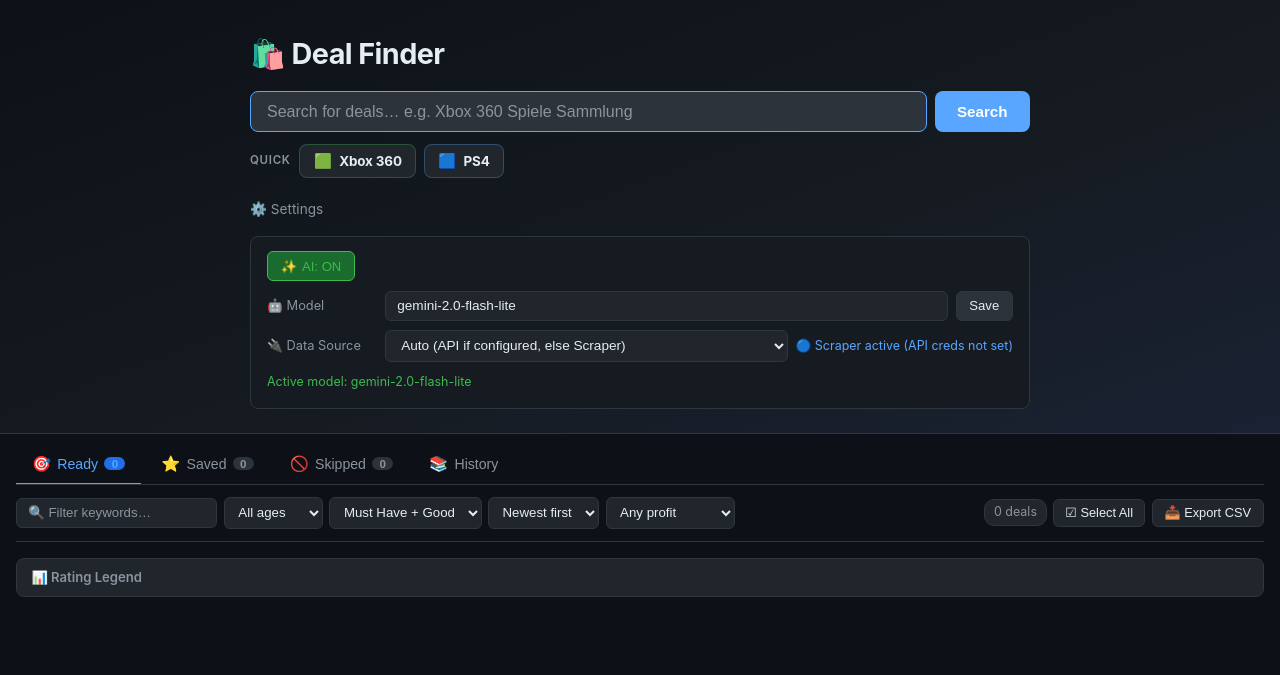
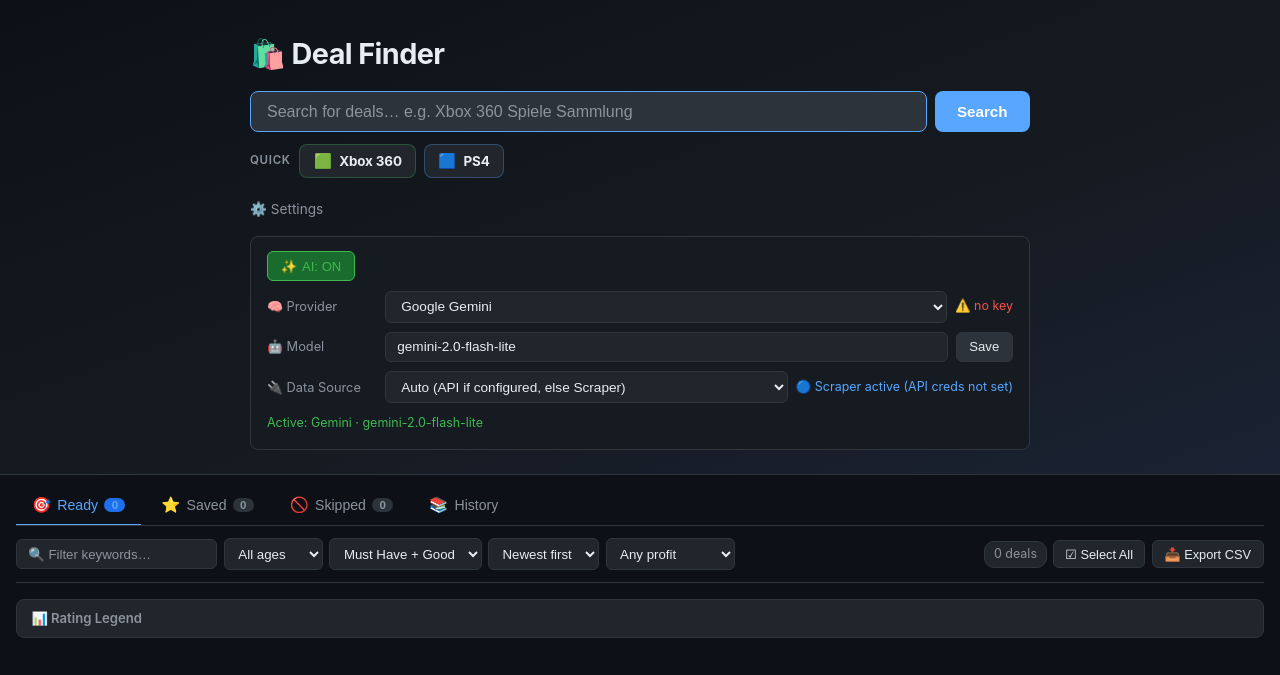
Before and after one commit to flavio-code-535345/ebay-scrapper, a Flask app: page / in a window 1280 px wide, after a click on "⚙️ Settings". Shown: the top 675 px of the page. Run offline with Flask 3, Linux system fonts and the light colour scheme; data that the repository does not hold is empty.

Commit message:
Add AI provider picker to Settings UI (Gemini / OpenRouter)

```diff
--- a/ai_providers/openai_provider.py
+++ b/ai_providers/openai_provider.py
@@ -48,7 +48,7 @@ class OpenAICompatAssessor(BaseAssessor):
         if early is not None:
             return early
         try:
-            text = self._chat(system=_SYSTEM_PROMPT, user=self._build_deal_text_prompt(deal))
+            text = self._chat(system=_SYSTEM_PROMPT, user=self._build_deal_text_prompt(deal, description_limit=400))
             assessment = self._parse_response(text)
             return self._finalize_assessment(deal, assessment)
         except Exception as exc:
@@ -84,6 +84,7 @@ class OpenAICompatAssessor(BaseAssessor):
                 {"role": "user", "content": user},
             ],
             "temperature": 0.2,
+            "max_tokens": 1024,
         }
         headers = {
             "Authorization": f"Bearer {self._api_key}",
--- a/app.py
+++ b/app.py
@@ -494,7 +494,10 @@ def get_settings():
     _, active_source = _resolve_engine(data_source_setting)
     return jsonify(
         {
-            "gemini_model": assessor.model_name,
+            "ai_provider": _db_ai_provider(),
+            "providers": list_providers(),
+            "gemini_model": get_assessor("gemini").model_name,
+            "ai_backend_model": get_assessor("openai").model_name,
             "ai_enabled": _db_ai_user_enabled(),
             "data_source": data_source_setting,
             "active_data_source": active_source,
@@ -549,6 +552,21 @@ def update_settings():
                 logger.info("Settings: gemini_model updated to %r", model)
             except ValueError as exc:
                 errors["gemini_model"] = str(exc)
+
+    if "ai_backend_model" in data:
+        model = str(data["ai_backend_model"]).strip()
+        if not model:
+            errors["ai_backend_model"] = "ai_backend_model must not be empty"
+        elif not _MODEL_NAME_RE.match(model):
+            errors["ai_backend_model"] = "ai_backend_model contains invalid characters"
+        else:
+            try:
+                get_assessor("openai").model_name = model
+                database.set_setting("ai_backend_model", model)
+                updated["ai_backend_model"] = model
+                logger.info("Settings: ai_backend_model updated to %r", model)
+            except ValueError as exc:
+                errors["ai_backend_model"] = str(exc)
 
     if "ai_enabled" in data:
         ai_enabled = data["ai_enabled"]
--- a/static/app.js
+++ b/static/app.js
@@ -231,6 +231,9 @@ document.addEventListener('DOMContentLoaded', () => {
     // Settings
     const saveModelBtn = document.getElementById('saveModelBtn');
     if (saveModelBtn) saveModelBtn.addEventListener('click', saveModelSettings);
+
+    const aiProviderSelect = document.getElementById('aiProviderSelect');
+    if (aiProviderSelect) aiProviderSelect.addEventListener('change', saveAiProvider);
 
     const aiToggleBtn = document.getElementById('aiToggleBtn');
     if (aiToggleBtn) aiToggleBtn.addEventListener('click', toggleAiEnabled);
@@ -1218,18 +1221,45 @@ async function loadModelSettings() {
         const response = await fetch('/api/settings');
         if (!response.ok) return;
         const data = await response.json();
-        const input  = document.getElementById('geminiModelInput');
-        const status = document.getElementById('modelStatus');
-        if (input && data.gemini_model) input.value = data.gemini_model;
-        if (status && data.gemini_model) {
-            status.textContent = `Active model: ${data.gemini_model}`;
-            status.className   = 'model-status model-status--active';
-        }
-        if (typeof data.ai_enabled === 'boolean') _setAiToggleState(data.ai_enabled);
-        _setDataSourceState(data.data_source, data.active_data_source, data.ebay_api_configured);
+        _applySettings(data);
     } catch (err) {
         console.warn('Failed to load model settings:', err);
     }
+}
+
+function _applySettings(data) {
+    const provider = data.ai_provider || 'gemini';
+    const model = provider === 'openai' ? data.ai_backend_model : data.gemini_model;
+
+    const provSel = document.getElementById('aiProviderSelect');
+    if (provSel) provSel.value = provider;
+
+    const input = document.getElementById('geminiModelInput');
+    if (input) {
+        input.value = model || '';
+        input.placeholder = provider === 'openai' ? 'e.g. openai/gpt-4o' : 'e.g. gemini-2.0-flash-lite';
+    }
+
+    const status = document.getElementById('modelStatus');
+    if (status && model) {
+        const label = provider === 'openai' ? 'OpenRouter' : 'Gemini';
+        status.textContent = `Active: ${label} · ${model}`;
+        status.className = 'model-status model-status--active';
+    }
+
+    _setProviderStatus(data);
+    if (typeof data.ai_enabled === 'boolean') _setAiToggleState(data.ai_enabled);
+    _setDataSourceState(data.data_source, data.active_data_source, data.ebay_api_configured);
+}
+
+function _setProviderStatus(data) {
+    const el = document.getElementById('aiProviderStatus');
+    if (!el) return;
+    const providers = Array.isArray(data.providers) ? data.providers : [];
+    const active = providers.find(p => p.id === (data.ai_provider || 'gemini'));
+    if (!active) { el.textContent = ''; return; }
+    el.textContent = active.configured ? '🟢 key set' : '⚠️ no key';
+    el.className = 'data-source-status' + (active.configured ? ' data-source-status--api' : ' data-source-status--error');
 }
 
 function _setAiToggleState(enabled) {
@@ -1333,19 +1363,24 @@ async function saveModelSettings() {
     status.textContent = '';
     status.className   = 'model-status';
 
+    const provider = document.getElementById('aiProviderSelect')?.value || 'gemini';
+    const body = provider === 'openai'
+        ? { ai_backend_model: model }
+        : { gemini_model: model };
+
     try {
         const response = await fetch('/api/settings', {
             method: 'POST',
             headers: { 'Content-Type': 'application/json' },
-            body: JSON.stringify({ gemini_model: model }),
+            body: JSON.stringify(body),
         });
         const data = await response.json();
         if (!response.ok) {
-            const msg = (data.errors && data.errors.gemini_model) || data.error || 'Failed to save.';
+            const msg = (data.errors && Object.values(data.errors)[0]) || data.error || 'Failed to save.';
             status.textContent = `⚠️ ${msg}`;
             status.className   = 'model-status model-status--error';
         } else {
-            status.textContent = `✅ Active model: ${data.gemini_model}`;
+            status.textContent = `✅ Active: ${data.gemini_model || data.ai_backend_model || model}`;
             status.className   = 'model-status model-status--active';
         }
     } catch (err) {
@@ -1354,6 +1389,29 @@ async function saveModelSettings() {
     } finally {
         btn.disabled    = false;
         btn.textContent = 'Save';
+    }
+}
+
+async function saveAiProvider() {
+    const sel = document.getElementById('aiProviderSelect');
+    const status = document.getElementById('modelStatus');
+    if (!sel) return;
+    const provider = sel.value;
+    if (status) { status.textContent = '⏳ Switching…'; status.className = 'model-status'; }
+    try {
+        const resp = await fetch('/api/settings', {
+            method: 'POST',
+            headers: { 'Content-Type': 'application/json' },
+            body: JSON.stringify({ ai_provider: provider }),
+        });
+        const data = await resp.json();
+        if (!resp.ok) {
+            if (status) { status.textContent = '⚠️ Failed to switch'; status.className = 'model-status model-status--error'; }
+            return;
+        }
+        _applySettings(data);
+    } catch (err) {
+        if (status) { status.textContent = `⚠️ ${err.message}`; status.className = 'model-status model-status--error'; }
     }
 }
 
--- a/templates/index.html
+++ b/templates/index.html
@@ -46,6 +46,14 @@
                             <span class="ai-toggle-icon">✨</span>
                             <span class="ai-toggle-label">AI: ON</span>
                         </button>
+                    </div>
+                    <div class="settings-row" id="providerRow">
+                        <label for="aiProviderSelect" class="settings-label">🧠 Provider</label>
+                        <select id="aiProviderSelect" class="settings-select" title="Choose AI provider">
+                            <option value="gemini">Google Gemini</option>
+                            <option value="openai">OpenAI Compatible (OpenRouter)</option>
+                        </select>
+                        <span id="aiProviderStatus" class="data-source-status"></span>
                     </div>
                     <div class="settings-row" id="modelRow">
                         <label for="geminiModelInput" class="settings-label">🤖 Model</label>
```
